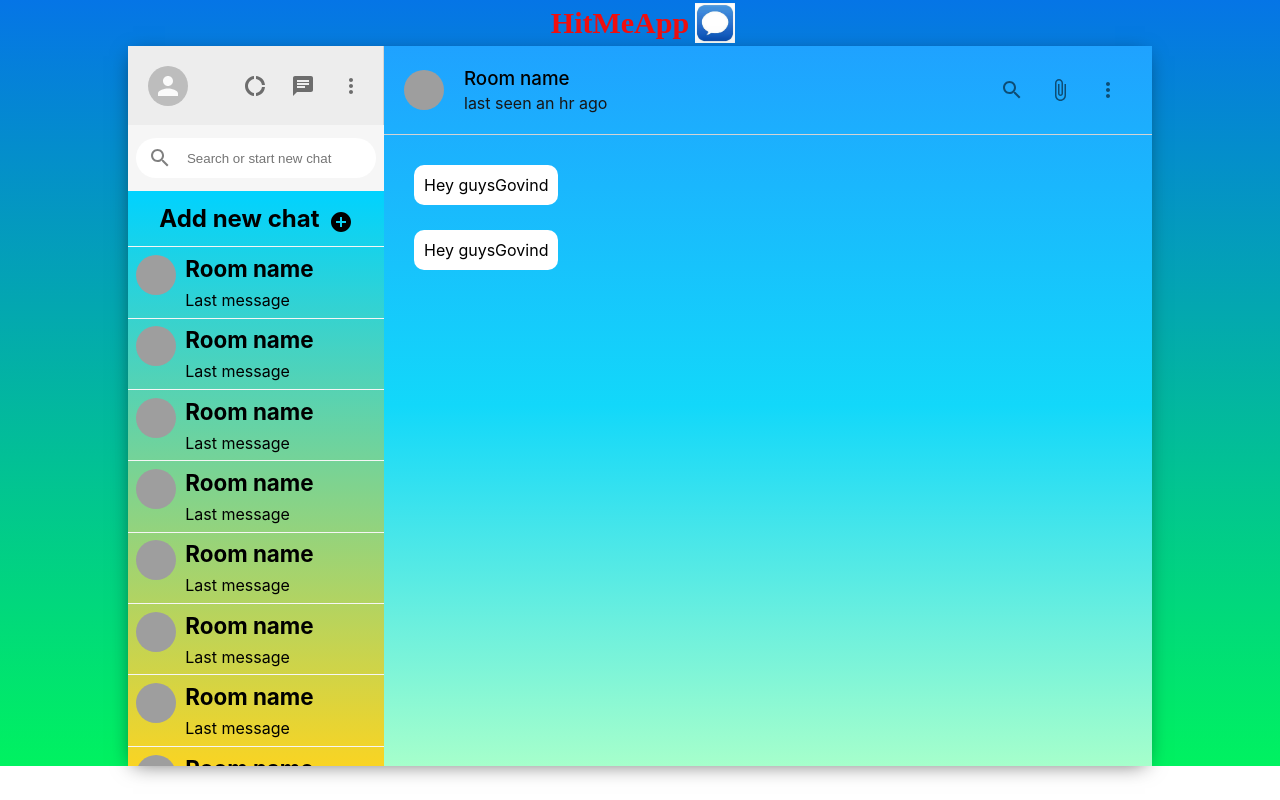
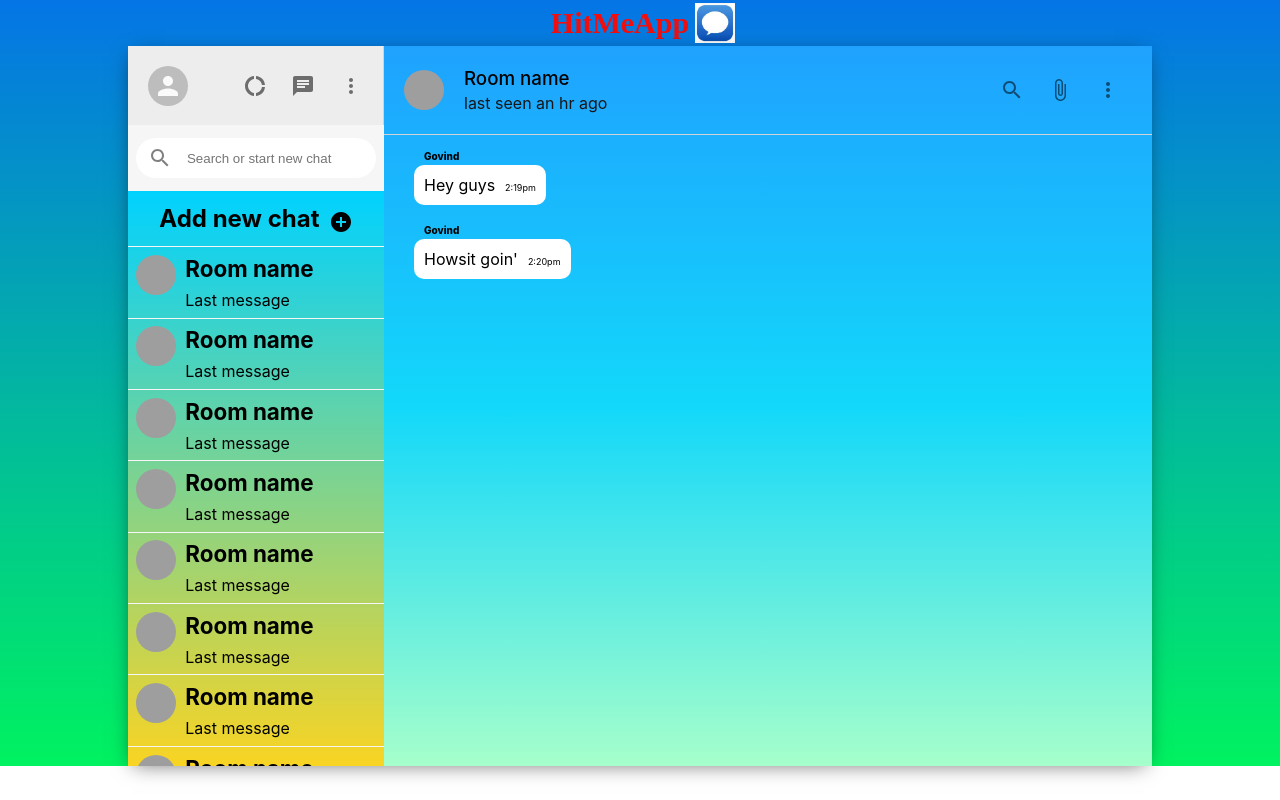
Before and after one commit to DevBees/HitMeApp, a React (Create React App) app: page / in a window 1280 px wide. Built offline with nearby package versions, Linux system fonts and the light colour scheme; grey boxes are pictures that could not be loaded.

Commit message:
Add files via upload

```diff
--- a/src/Chat.css
+++ b/src/Chat.css
@@ -46,5 +46,17 @@
     background-color: white;
     border-radius: 10px;
     width: fit-content;
-    margin-bottom: 25px;
+    margin-bottom: 34px;
 }
+
+.chat__name{
+    position: absolute;
+    top: -15px;
+    font-weight: 800;
+    font-size: 10px;
+}
+
+.chat__timestamp{
+    margin-left: 10px;
+    font-size: xx-small;
+}
--- a/src/Chat.js
+++ b/src/Chat.js
@@ -50,13 +50,15 @@ function Chat() {
         <div className="chat__body">
 
             <p className="chat__message">
+               <span className="chat__name">Govind</span>
                 Hey guys
-                <span className="chat__name">Govind</span>
+                <span className="chat__timestamp">2:19pm</span>
             </p>
 
             <p className="chat__message">
-                Hey guys
                 <span className="chat__name">Govind</span>
+                Howsit goin'
+                <span className="chat__timestamp">2:20pm</span>
             </p>
 
         </div>
```
